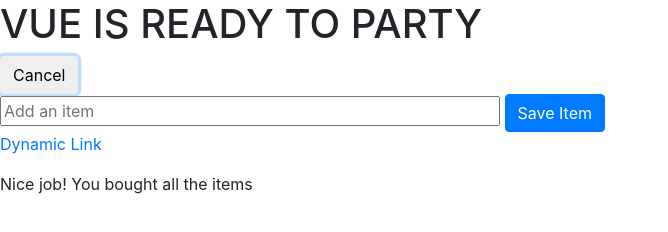
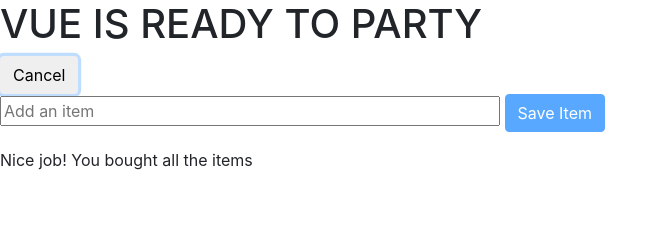
Before and after one commit to Fawaz-Khayat/vue-getting_started, a plain HTML site: page index.html in a window 1280 px wide. Both pictures are taken after a click on the button "Add". Shown: the whole page, without its empty margins (0-668 px from the left). Drawn offline with nearby package versions, Linux system fonts and the light colour scheme.

Commit message:
Replace v-bind: with :

```diff
--- a/index.html
+++ b/index.html
@@ -28,9 +28,11 @@
 
             <div v-if="state === 'edit'" class="add-item-form">
                 <input  v-model="newItem" @keyup.enter="saveItem" style="width:500px" type="text" placeholder="Add an item">
-                <button class="btn btn-primary" @click="saveItem">Save Item</button>
+                <button class="btn btn-primary" :disabled="newItem.length === 0" @click="saveItem">Save Item</button>
             </div>
-            <a v-bind:href="newItem" target="_blank">Dynamic Link</a>
+            <!-- example of binding attribute
+            <a :href="newItem" target="_blank">Dynamic Link</a>
+            -->
             <ul>
                 <li v-for="item in items">{{ item }}</li>
             </ul>
```
